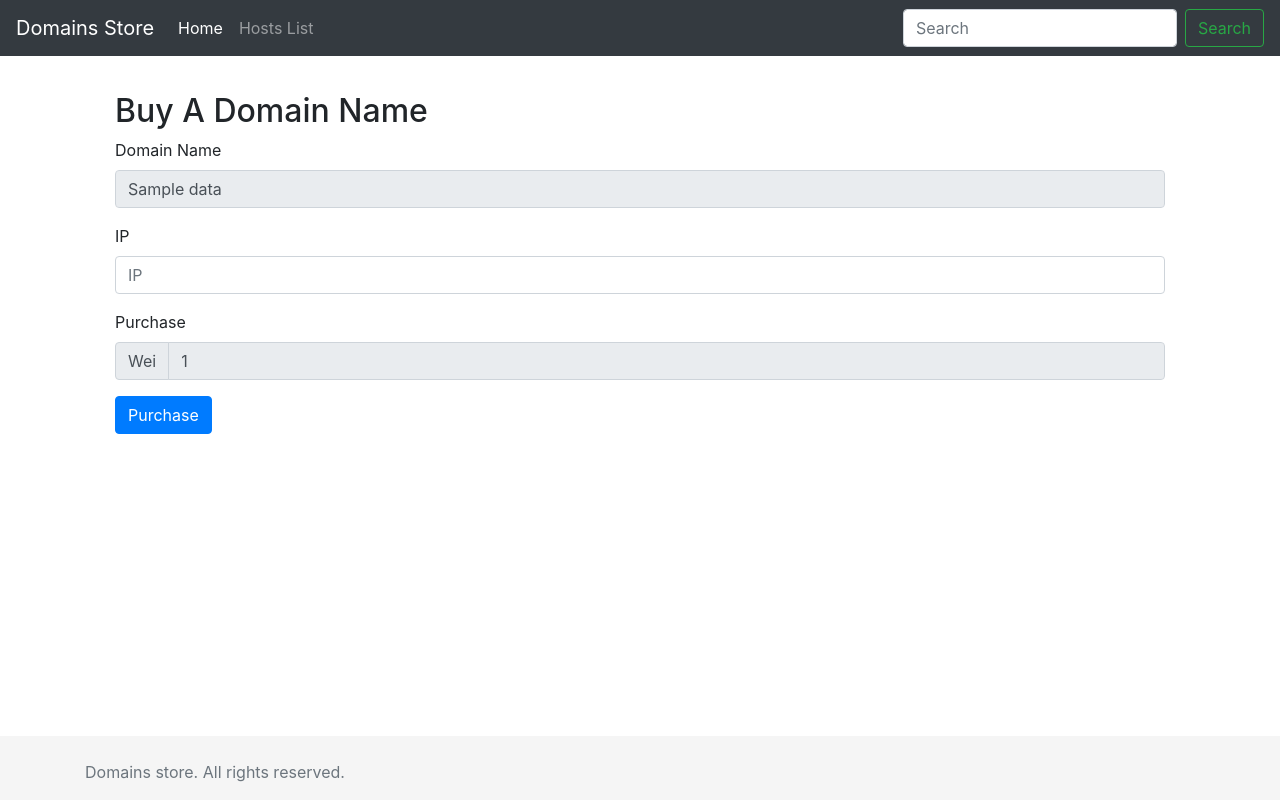
After one commit to universidad-del-istmo/Blockchains-2020, a Flask app: template ejercicios/Tienda/entregas/Miguel Gonzalez/app/templates/domainAction.html in a window 1280 px wide. The commit adds this page. Run offline with Flask 2, Linux system fonts and the light colour scheme; the template is opened without the code that fills it: most values are stand-ins (such as "Sample title", 1, 10 or a date in 2020); some libraries are stand-ins or nearby versions.

Commit message:
offer and purchase views

```diff
--- a/ejercicios/Tienda/entregas/Miguel Gonzalez/app/app.py
+++ b/ejercicios/Tienda/entregas/Miguel Gonzalez/app/app.py
@@ -92,7 +92,7 @@ abiRegistro = [
 # w3 and contract variables
 w3 = Web3(Web3.WebsocketProvider("ws://127.0.0.1:8545"))
 w3.eth.defaultAccount = w3.eth.accounts[0]
-addressRegistro = "0x0ad94FA2C4665b96ac132dB5B29d6d56d57b7eCb"
+addressRegistro = "0xba51fF67b9089a3Fef592d44ffD4E93Cd209309F"
 registroContract = w3.eth.contract(address=addressRegistro, abi=abiRegistro)
 
 
@@ -126,10 +126,30 @@ def main():
             data.append([event,"A"])
         return render_template("hosts.html", content=data, title="Search Result",action=True)
 
+@app.route("/dnCTRL",methods=['GET','POST'])
+def purchase():
+    if request.method == 'GET':
+        if request.args.get('action') == 'o':
+            data = [request.args.get('domainName')]
+            return render_template("domainAction.html",title="Offer",data=data,action=True)
+        if request.args.get('action') == 'p':
+            data = [request.args.get('domainName')]
+            return render_template("domainAction.html",title="Purchase",data=data,action=False)
+        else:
+            return render_template("search.html")
+    if request.method == 'POST':
+        # Common parammeters
+        domainName = request.form['domainName']
+        ip = request.form['ip']
+        offer = request.form['offer']
+        data = [domainName,ip,offer]
+        return render_template("test.html",data=data)
+    else:
+        return render_template("search.html")
 
 @app.route("/test")
 def test():
-    return render_template("test.html",title="Testing")
+    return render_template("test.html",title='test')
 
 @app.route("/")
 def search():
--- /dev/null
+++ b/ejercicios/Tienda/entregas/Miguel Gonzalez/app/templates/domainAction.html
@@ -0,0 +1,58 @@
+{% extends 'base.html' %}
+{% block head %}
+        <meta http-equiv="Content-Type" content="text/html; charset=utf-8"/>
+        <script src="https://cdn.jsdelivr.net/npm/web3@1.2.11/dist/web3.min.js"></script>
+        <script src="https://code.jquery.com/jquery-3.1.1.slim.min.js"></script>
+        <link href={{ url_for('static', filename="app/css/hosts.css") }} rel="stylesheet">
+{% endblock %}
+{% block content %}
+        <div class="container">
+            <div class="row no-gutter">
+                <div class="container">
+                    <div class="align-items-center">
+                        <div class="container">
+                            {% if action %}
+                                <h2 class="login-heading">Make An Offer</h2>
+                            {% else %}
+                                <h2 class="login-heading">Buy A Domain Name</h2>
+                            {% endif %}
+                            <form action="/dnCTRL" method="POST">
+                                <div class="form-group">
+                                    <label for="domainName">Domain Name</label>
+                                    <input type="text" class="form-control" id="domainName" name="domainName" value="{{data[0]}}" readonly>
+                                </div>
+                                <div class="form-group">
+                                    <label for="ip">IP</label>
+                                    <input type="text" class="form-control" id="ip" placeholder="IP" name="ip">
+                                </div>
+                                {% if action %}
+                                    <div class="form-group">
+                                        <label for="offer">Offer</label>
+                                        <div class="input-group mb-2">
+                                            <div class="input-group-prepend">
+                                              <div class="input-group-text">Wei</div>
+                                            </div>
+                                            <input type="number" class="form-control" id="offer" name="offer" placeholder="Amount">
+                                        </div>
+                                    </div>
+                                    <input type="hidden" class="form-control" id="action" name="action" value="o">
+                                {% else %}
+                                    <div class="form-group">
+                                        <label for="offer">Purchase</label>
+                                        <div class="input-group mb-2">
+                                            <div class="input-group-prepend">
+                                            <div class="input-group-text">Wei</div>
+                                            </div>
+                                            <input type="number" class="form-control" id="offer" name="offer" value="1" readonly>
+                                        </div>
+                                    </div>
+                                    <input type="hidden" class="form-control" id="action" name="action" value="p">
+                                {% endif %}
+                                <button type="submit" class="btn btn-primary">Purchase</button>
+                            </form>
+                        </div>
+                    </div>
+                </div>
+            </div>
+        </div>
+{% endblock %}
--- a/ejercicios/Tienda/entregas/Miguel Gonzalez/app/templates/hosts.html
+++ b/ejercicios/Tienda/entregas/Miguel Gonzalez/app/templates/hosts.html
@@ -36,9 +36,9 @@
                                             <td>{{event[0]['args']['ip']}}</td>
                                             <td>
                                                 {% if event[1] == "A" %}
-                                                <a class="btn btn-primary btn-sm" href="#"> Comprar </a>
+                                                <a class="btn btn-primary btn-sm" href="/dnCTRL?action=p&domainName={{event[0]['args']['domainName']}}"> Purchase </a>
                                                 {% else %}
-                                                <a class="btn btn-primary btn-sm" href="#"> Ofertar </a>
+                                                <a class="btn btn-primary btn-sm" href="/dnCTRL?action=o&domainName={{event[0]['args']['domainName']}}"> Offer </a>
                                                 {% endif %}
                                             </td>
                                         </tr>
```
Also changed, not shown: ejercicios/Tienda/entregas/Miguel Gonzalez/app/templates/test.html (+12 -1 lines).
